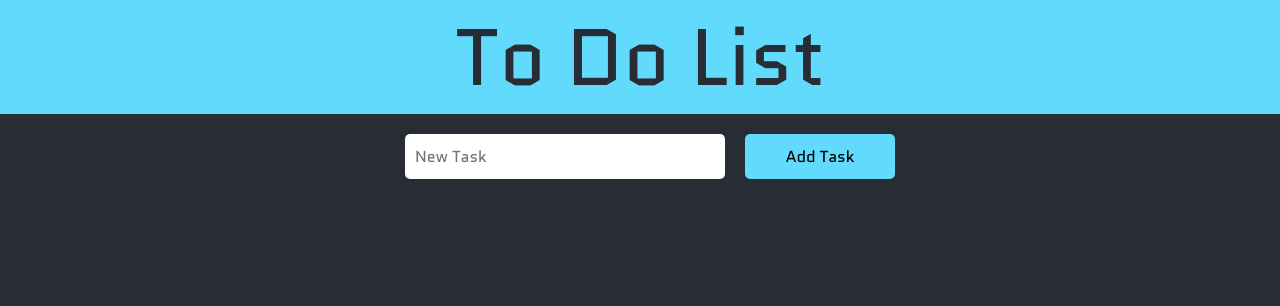
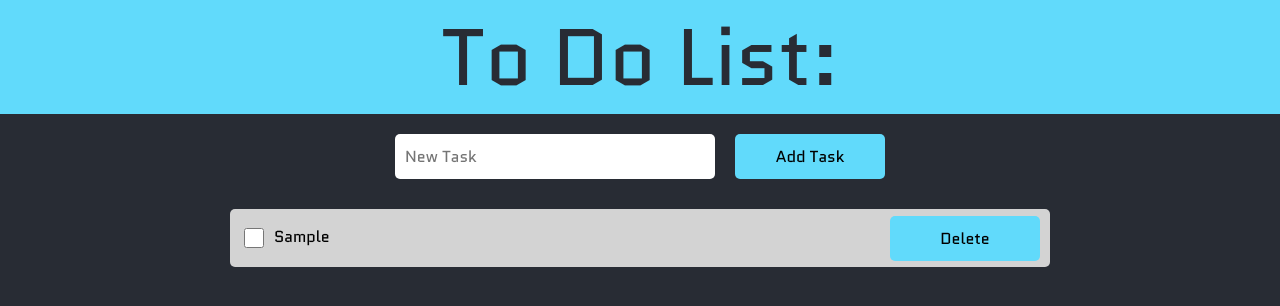
Before and after one commit to AbigailSwigert/react-todo, a React (Create React App) app: page / in a window 1280 px wide. Both pictures are taken after typing "Sample" into the empty fields and a click on the button "Add Task". Shown: the top 306 px of the page. Built offline with nearby package versions, Linux system fonts and the light colour scheme.

Commit message:
inputs now get added to list

```diff
--- a/src/App.css
+++ b/src/App.css
@@ -21,6 +21,7 @@
   display: flex;
   align-items: center;
   justify-content: center;
+  padding: 10px;
 }
 
 .addTaskForm {
@@ -34,7 +35,7 @@
   height: 25px;
   border-radius: 5px;
   border: none;
-  margin: 20px;
+  margin: 10px;
   padding: 10px;
   font-size: 1rem;
   font-family: 'Quantico', sans-serif;
@@ -47,6 +48,7 @@
 .addTaskBtn {
   height: 45px;
   width: 150px;
+  margin: 10px;
   border-radius: 5px;
   border: none;
   background-color: #61dafb;
@@ -57,3 +59,42 @@
 .addTaskBtn:hover {
   background-color: #fb618f;
 }
+
+.task {
+  width: 800px;
+  padding: 0 10px;
+  margin: 10px auto 0 auto;
+  background-color: lightgrey;
+  border-radius: 5px;
+  display: flex;
+  justify-content: space-between;
+  align-items: center;
+}
+
+.task:hover {
+  background-color: #fb618f;
+}
+
+.delete-btn {
+  height: 45px;
+  width: 150px;
+  border-radius: 5px;
+  border: none;
+  background-color: #61dafb;
+  font-family: 'Quantico', sans-serif;
+  font-size: 1rem;
+}
+
+.delete-btn:hover {
+  background-color: lightgrey;
+}
+
+.task-text {
+  display: flex;
+}
+
+.task-completed {
+  width: 20px;
+  height: 20px;
+  margin-right: 10px;
+}
--- a/src/App.js
+++ b/src/App.js
@@ -7,24 +7,32 @@ function App() {
   const [input, setInput] = useState('');
   const [tasks, setTasks] = useState([]);
 
-  const handleChange = (event) => {
+  const handleInputChange = (event) => {
       setInput(event.target.value)
   }
 
   const handleSubmit = (event) => {
       event.preventDefault();
-      setTasks(tasks.concat({input}))
-      console.log({tasks})
-      setInput('');
+      if (input !== '') {
+        setTasks(tasks.concat({input}))
+        setInput('');
+      }
   }
+
+  const handleDelete = (event) => {
+    event.preventDefault();
+    setTasks(tasks.splice(event.target, 1))
+  }
+
+  const todoItems = tasks.map(task => <Tasks input={task.input} key={task.input + tasks.length} handleDelete={handleDelete} />)
 
   return (
     <div className="App">
       <header className="todoHeader">
-        To Do List
+        To Do List:
       </header>
-      <Todo handleChange={handleChange} handleSubmit={handleSubmit} input={input} />
-      <Tasks tasks={tasks} />
+      <Todo handleInputChange={handleInputChange} handleSubmit={handleSubmit} input={input} />
+      {todoItems}
     </div>
   );
 }
--- a/src/Components/Tasks.jsx
+++ b/src/Components/Tasks.jsx
@@ -1,11 +1,15 @@
 import React from 'react';
 
 
-export default function Tasks({tasks}) {
+export default function Tasks({input, handleDelete}) {
 
     return (
         <div className='task'>
-
+            <p className='task-text' >
+                <input type='checkbox' className='task-completed' />
+                {input}
+            </p>
+            <button className='delete-btn' onClick={handleDelete} >Delete</button>
         </div>
     )
 }
--- a/src/Components/Todo.jsx
+++ b/src/Components/Todo.jsx
@@ -1,6 +1,6 @@
 import React from 'react';
 
-export default function Todo({handleChange, handleSubmit, input}) {
+export default function Todo({handleInputChange, handleSubmit, input}) {
 
     return (
         <div className='todo-list'>
@@ -9,7 +9,7 @@ export default function Todo({handleChange, handleSubmit, input}) {
                 className='taskInput'
                 placeholder='New Task'
                 value={input}
-                onChange={handleChange}
+                onChange={handleInputChange}
                 >
                 </input>
                 <button className='addTaskBtn' type='submit' >Add Task</button>
```
